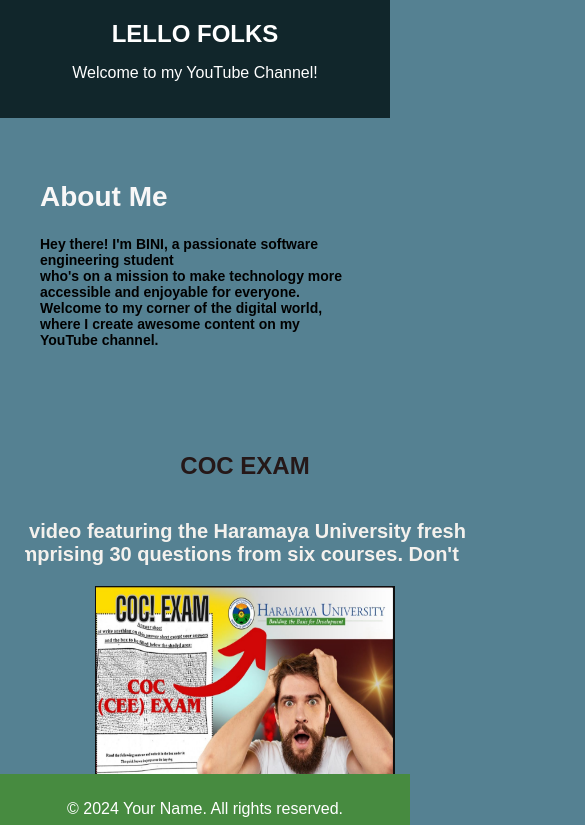
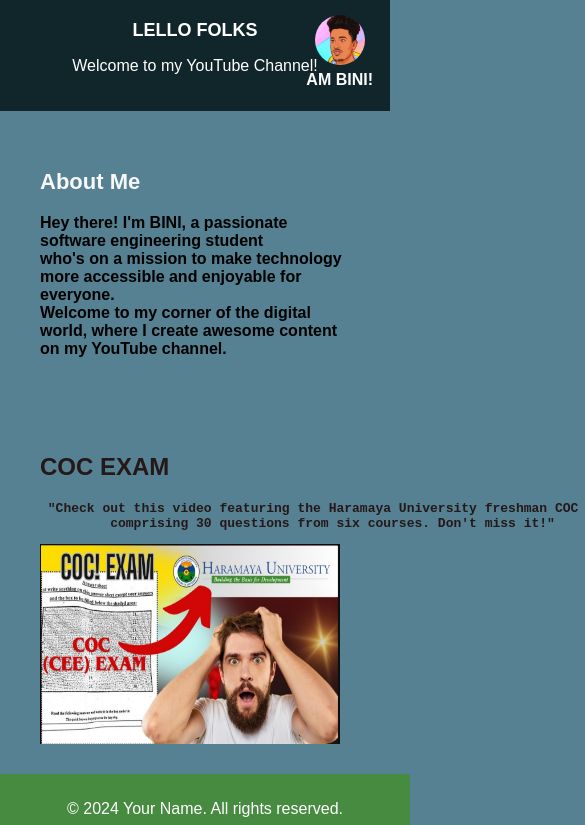
Before and after one commit to biniman4/bini_tube, a plain HTML site: page index.html in a window 390 px wide. Shown: the top 825 px of the page, 585 px wide, since content can reach past the window. Drawn offline with Linux system fonts and the light colour scheme.

Commit message:
change som

```diff
--- a/style.css
+++ b/style.css
@@ -1,7 +1,7 @@
 body {
     font-family: 'Arial', sans-serif;
     margin: 0;
-    padding-bottom: 80px;
+    padding-bottom: 5rem;
     background-color: #558192;
     overflow-x: hidden;
 }
@@ -10,7 +10,7 @@ header {
     background-color: #11262b;
     color: #fff;
     text-align: center;
-    padding: 20px;
+    padding: 1.25rem;
 }
 
 .about,
@@ -21,8 +21,8 @@ header {
 .coc,
 .pdf-section,
 .contact {
-    padding: 20px;
-    margin: 20px;
+    padding: 1.25rem;
+    margin: 1.25rem;
     color: #251818;
     font-weight: bold;
 }
@@ -33,8 +33,8 @@ header h1 {
 
 .section {
     background-color: #558192;
-    padding: 25px;
-    margin: 25px;
+    padding: 1.5625rem;
+    margin: 1.5625rem;
     text-align: center;
     display: flex;
     flex-direction: column;
@@ -49,7 +49,7 @@ footer {
     background-color: #478b40;
     color: #fff;
     text-align: center;
-    padding: 10px;
+    padding: 0.625rem;
     position: fixed;
     bottom: 0;
     width: 100%;
@@ -57,36 +57,36 @@ footer {
 
 .m {
     position: absolute;
-    top: 50px;
-    right: 17px;
+    top: 3.125rem;
+    right: 1.0625rem;
 }
 
 #profile-image {
     position: absolute;
-    top: 15px;
-    right: 25px;
-    width: 50px;
-    height: 50px;
+    top: 0.9375rem;
+    right: 1.5625rem;
+    width: 3.125rem;
+    height: 3.125rem;
     border-radius: 90%;
 }
 
 .pdf-section {
     overflow-x: auto;
-    padding-left: 20px;
+    padding-left: 1.25rem;
 }
 
 .pdf-section a {
-    font-size: 14px;
-    padding: 10px;
+    font-size: 0.875rem;
+    padding: 0.625rem;
     background-color: #4CAF50;
     color: white;
     text-decoration: none;
-    border-radius: 5px;
+    border-radius: 0.3125rem;
 }
 
 .about h2 {
     color: #f8f7f7;
-    font-size: 35px;
+    font-size: 2.1875rem;
 }
 
 .about h2:hover {
@@ -97,90 +97,42 @@ footer {
 .about p {
     color: #000000;
     font-family: Arial, Helvetica, sans-serif;
-    font-size: 16px;
+    font-size: 1rem;
 }
 
 p, h1, h2, h3, h4, h5, h6, a {
     cursor: pointer;
 }
 
-.english,
-.geography,
-.logic,
-.coc {
-    background-color: #558192;
-    padding: 25px;
-    margin: 25px;
-    text-align: center;
-    display: flex;
-    flex-direction: column;
-    align-items: center;
-    width: 100%;
-    height: 100%;
-    overflow-x: hidden;
-}
-
-form input[type="submit"] {
-    background-color: #86875e;
-    font-size: 14px;
-    padding: 10px;
-    background-color: #bbd0b1;
-    color: white;
-    text-decoration: none;
-    border-radius: 5px;
-}
-
-.contact {
-    padding-left: 20px;
-}
-
-.t {
-    color: rgb(244, 241, 237);
-    border: #000000;
-    font-family: Arial, Helvetica, sans-serif;
-    font-size: 20px;
-}
-
-/* Media Queries */
-
-@media only screen and (max-width: 768px) {
+/* Common styles for all devices */
+@media only screen and (max-width: 48rem) {
     header h1 {
-        font-size: 24px;
+        font-size: 1.5rem;
     }
 
-    header h4 {
-        font-size: 16px;
-    }
-
-    .m,
-    #profile-image {
-        display: none;
-    }
-
-    .about img {
-        width: 100%;
-        height: auto;
+    .about h2 {
+        font-size: 1.75rem;
     }
 
     .pdf-section {
-        font-size: 14px;
+        font-size: 0.875rem;
     }
 }
 
-@media only screen and (max-width: 480px) {
-    .about h2 {
-        font-size: 28px;
+@media only screen and (max-width: 30rem) {
+    header h1 {
+        font-size: 1.125rem;
     }
 
-    .about p {
-        font-size: 14px;
+    .about h2 {
+        font-size: 1.375rem;
     }
 
     .section h2 {
-        font-size: 18px;
+        font-size: 1.125rem;
     }
 
     .pdf-section h2 {
-        font-size: 16px;
+        font-size: 1rem;
     }
-    }
+}
```
